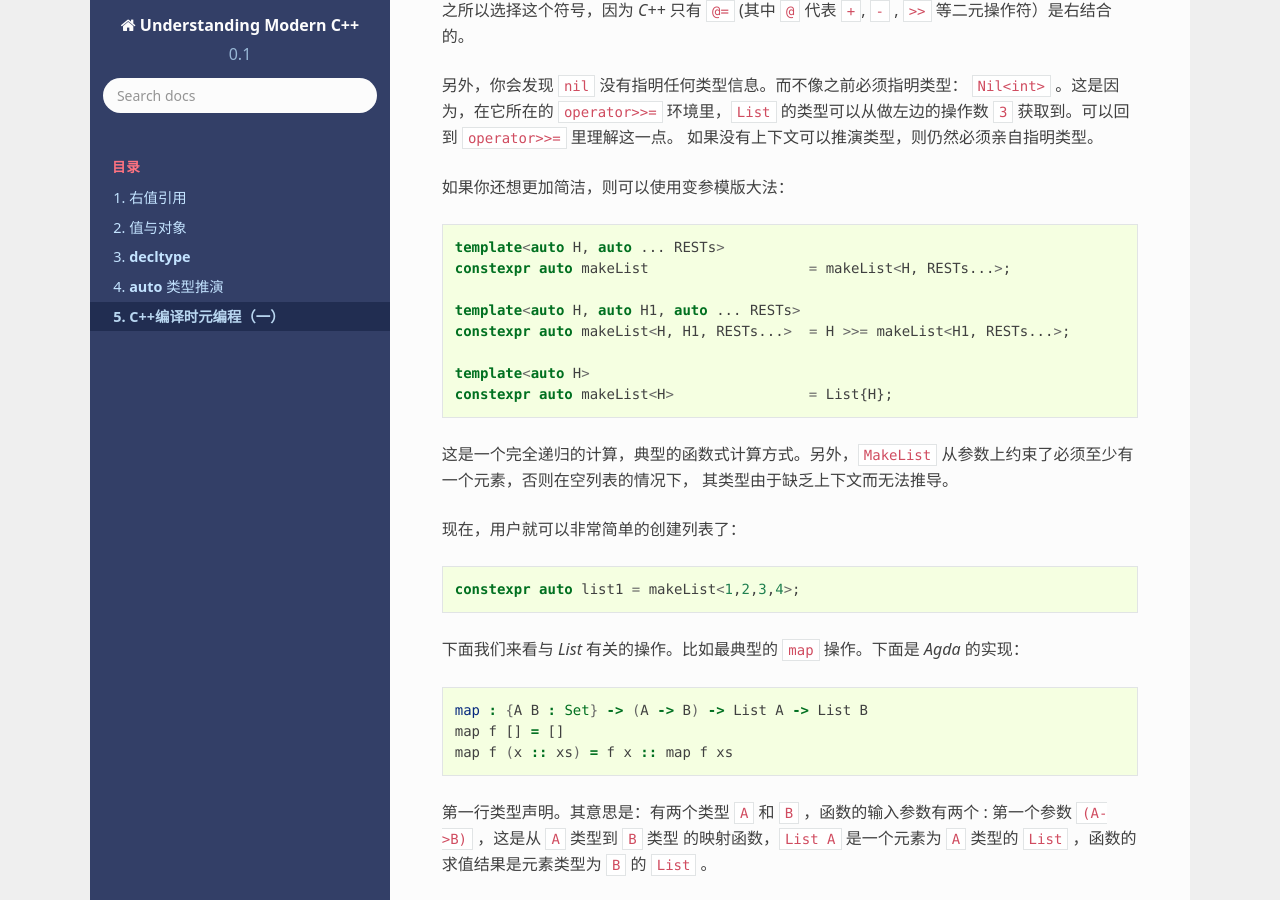
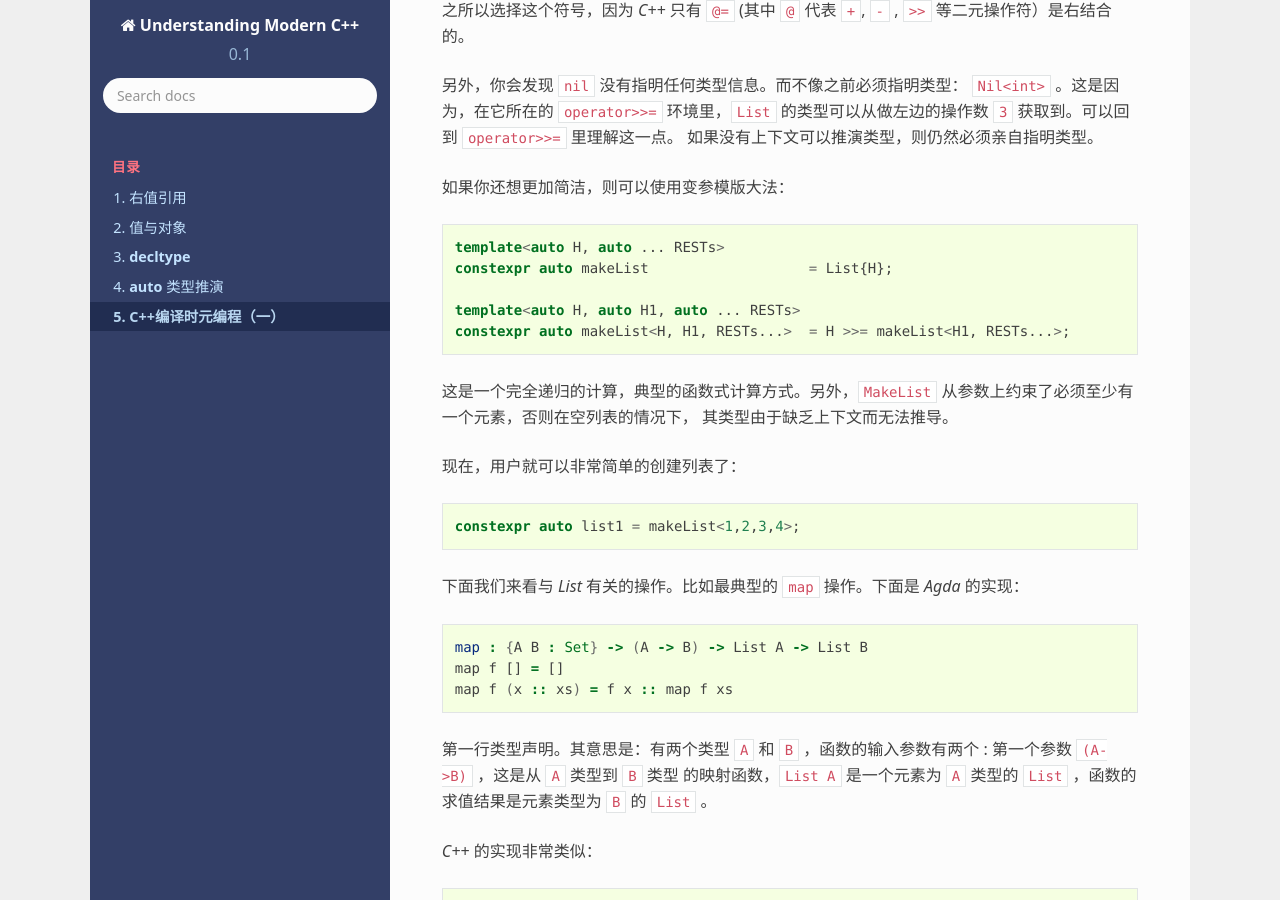
Before and after one commit to godsme/understand_modern_cpp, a Sphinx documentation site: the page built from docs/source/fp.rst, in a window 1280 px wide and 900 px high, scrolled down 4365 px. Built offline with Sphinx 7.4.7 and the Read the Docs theme 2.0.0, drawn with Linux system fonts in a browser that asks for light colours; formulas are drawn with MathJax 3.

Commit message:
added fp

```diff
--- a/docs/source/fp.rst
+++ b/docs/source/fp.rst
@@ -193,14 +193,10 @@ C++编译时元编程（一）
 .. code-block:: C++
 
   template<auto H, auto ... RESTs>
-  constexpr auto makeList                   = makeList<H, RESTs...>;
+  constexpr auto makeList                   = List{H};
 
   template<auto H, auto H1, auto ... RESTs>
   constexpr auto makeList<H, H1, RESTs...>  = H >>= makeList<H1, RESTs...>;
-
-  template<auto H>
-  constexpr auto makeList<H>                = List{H};
-
 
 这是一个完全递归的计算，典型的函数式计算方式。另外，``MakeList`` 从参数上约束了必须至少有一个元素，否则在空列表的情况下，
 其类型由于缺乏上下文而无法推导。
```
